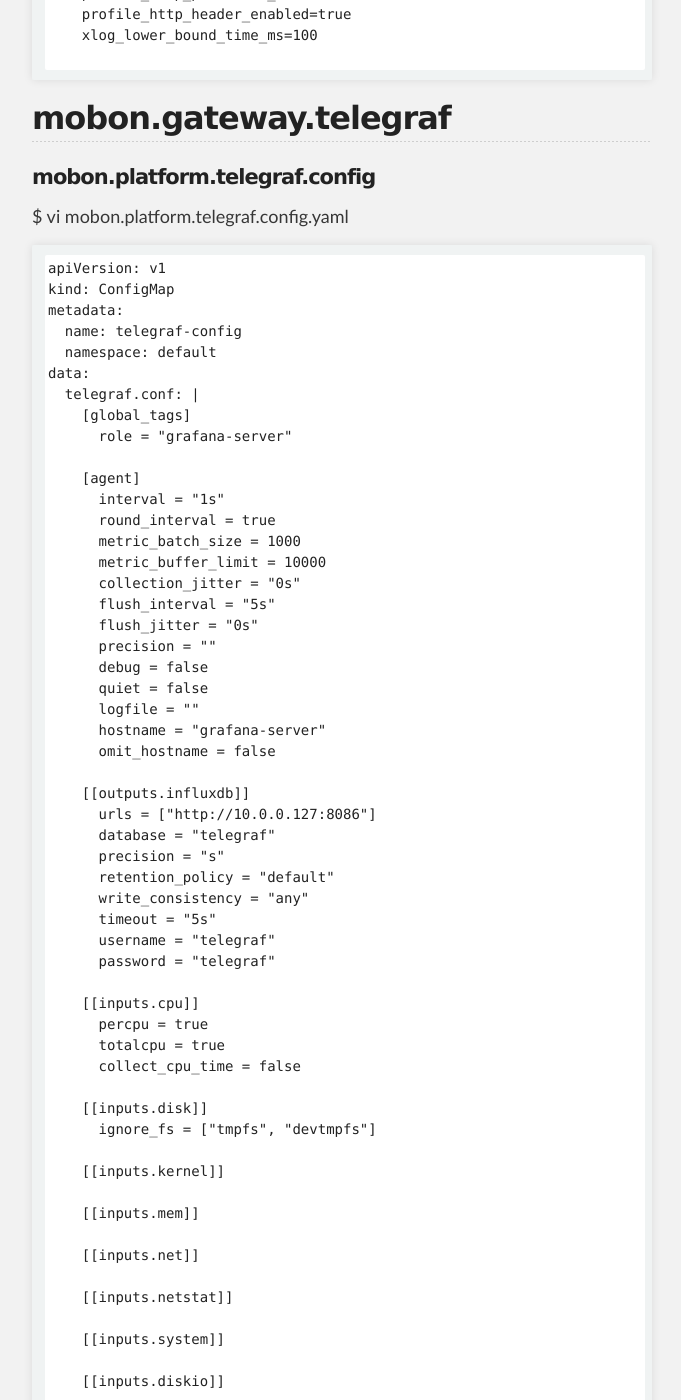
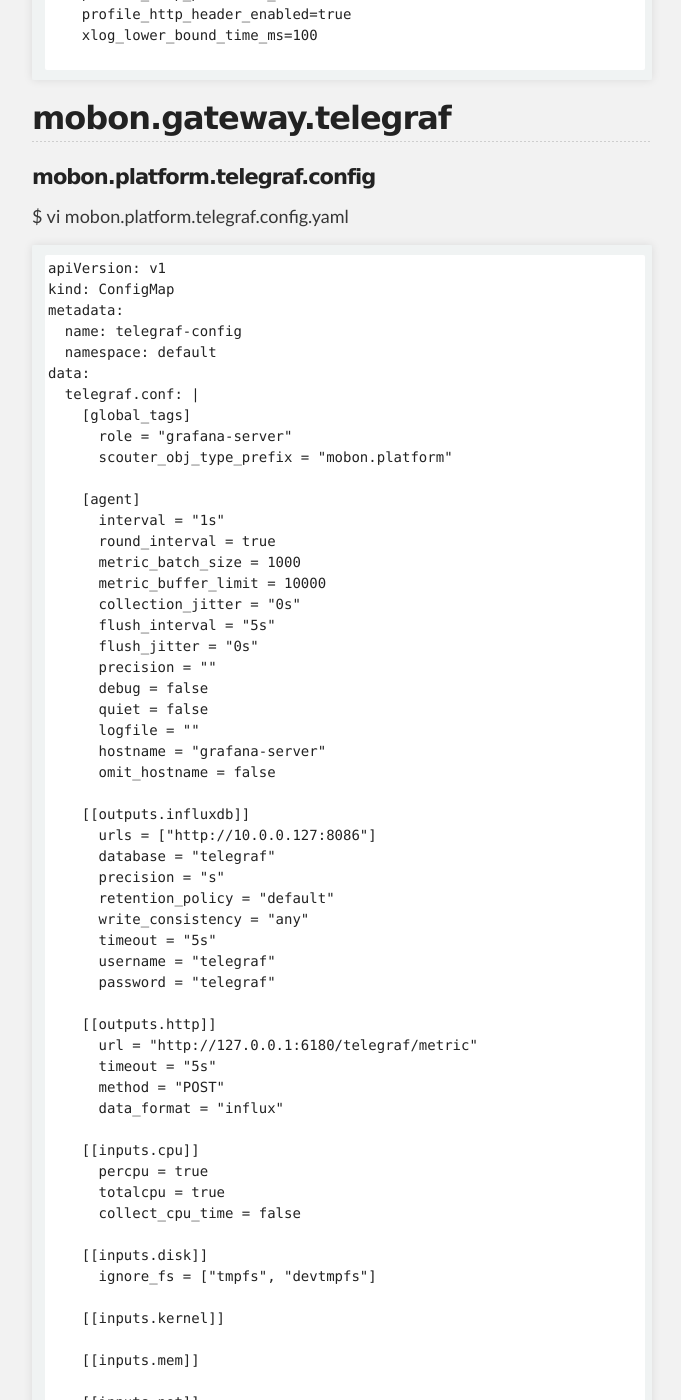
Before and after one commit to unlimited9/unlimited9.github.com, a Jekyll site: the page built from reference.notes/TA/cloud/kubernetes/sample.yaml.list.md, in a window 1280 px wide and 1400 px high, scrolled down 691 px. Shown: the whole window, without its empty margins (298-979 px from the left). Built offline with Jekyll 4.4.1, drawn with Linux system fonts in a browser that asks for light colours; our own code applies the rules of GitHub Pages for plain Markdown files; some of the changed text lies outside the part shown.

Commit message:
Update sample.yaml.list.md

```diff
--- a/reference.notes/TA/cloud/kubernetes/sample.yaml.list.md
+++ b/reference.notes/TA/cloud/kubernetes/sample.yaml.list.md
@@ -34,6 +34,7 @@ data:
   telegraf.conf: |
     [global_tags]
       role = "grafana-server"
+      scouter_obj_type_prefix = "mobon.platform"
 
     [agent]
       interval = "1s"
@@ -59,6 +60,12 @@ data:
       timeout = "5s"
       username = "telegraf"
       password = "telegraf"
+
+    [[outputs.http]]
+      url = "http://127.0.0.1:6180/telegraf/metric"
+      timeout = "5s"
+      method = "POST"
+      data_format = "influx"
 
     [[inputs.cpu]]
       percpu = true
```
